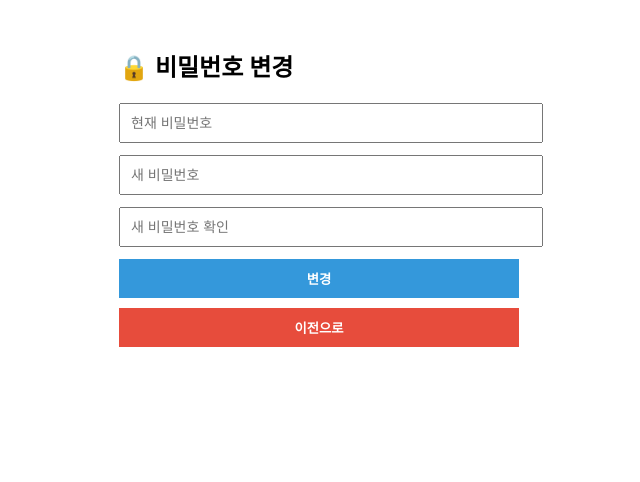
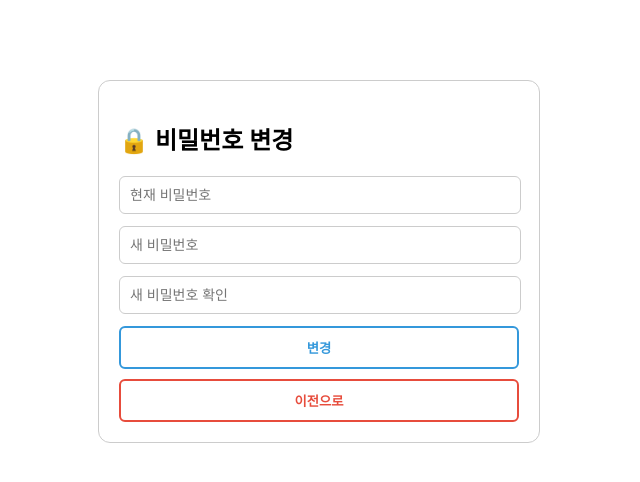
Before and after one commit to dong-dong-hong/chatbot, a Vue app in the folder frontend/chatbot/: page /change-password in a window 1280 px wide. Shown: the top 482 px of the page, without its empty margins (321-961 px from the left). Built offline with nearby package versions, Linux system fonts and the light colour scheme.

Commit message:
비밀번호 변경 css 수정

```diff
--- a/frontend/chatbot/src/views/changePassword.vue
+++ b/frontend/chatbot/src/views/changePassword.vue
@@ -18,7 +18,8 @@
 import { ref } from 'vue'
 import axios from 'axios'
 import { useRouter } from "vue-router";
-
+import { useModalStore } from '@/stores/modal.js'
+const modal = useModalStore();
 const currentPassword = ref('')
 const newPassword = ref('')
 const confirmPassword = ref('')
@@ -27,7 +28,8 @@ const router = useRouter();
 
 const changePassword = async () => {
   if (newPassword.value !== confirmPassword.value) {
-    message.value = '새 비밀번호가 일치하지 않습니다.'
+    modal.showModal('새 비밀번호가 일치하지 않습니다.');
+    // message.value = '새 비밀번호가 일치하지 않습니다.'
     return
   }
 
@@ -42,9 +44,13 @@ const changePassword = async () => {
       }
     })
 
-    message.value = res.data.message
+    console.log("resres",res);
+
+    // message.value = res.data.message
+    modal.showModal = res.data.message
   } catch (e) {
-    message.value = e.response?.data?.error || '오류 발생'
+    modal.showModal = e.response?.data?.error || '오류 발생'
+    // message.value = e.response?.data?.error || '오류 발생'
   }
 }
 
@@ -57,44 +63,50 @@ const goBack = () => {
 .container {
   padding: 20px;
   max-width: 400px;
-  margin: auto;
+  margin: 80px auto;
+  border: 1px solid #ccc;
+  border-radius: 12px;
+  box-shadow: none;
+  background-color: white;
 }
 
 input {
   display: block;
-  width: 100%;
+  width: 95%;
   margin-bottom: 12px;
   padding: 10px;
   font-size: 14px;
+  border: 1px solid #ccc;
+  border-radius: 6px;
+  background: transparent;
 }
 
 button {
-  background: #3498db;
-  color: white;
+  background: transparent;
+  color: #3498db;
   padding: 10px;
-  border: none;
+  border: 2px solid #3498db;
+  border-radius: 6px;
   cursor: pointer;
   width: 100%;
   font-weight: bold;
+  transition: all 0.3s;
 }
 
 button:hover {
-  background: #2980b9;
+  background: #3498db;
+  color: white;
 }
 
 .back-btn {
   margin-top: 10px;
-  width: 100%;
-  padding: 10px;
-  background-color: #e74c3c;
-  color: white;
-  border: none;
-  cursor: pointer;
-  font-weight: bold;
-  transition: background 0.3s;
+  border: 2px solid #e74c3c;
+  color: #e74c3c;
 }
 
 .back-btn:hover {
-  background-color: #c0392b;
+  background-color: #e74c3c;
+  color: white;
 }
+
 </style>
```
